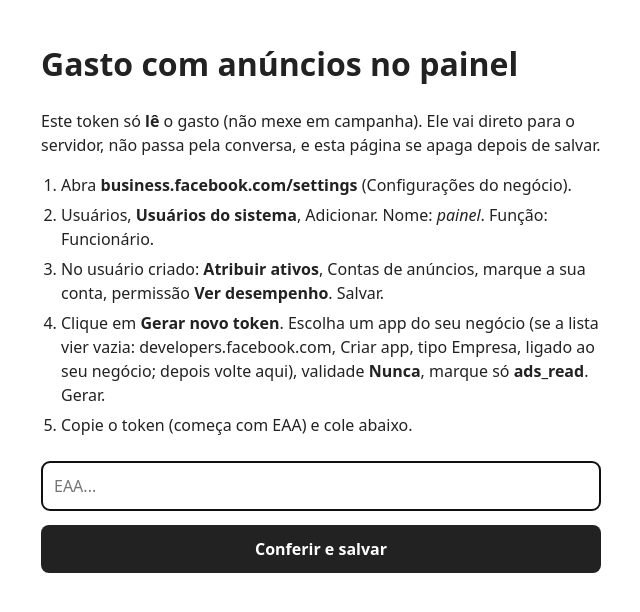
After one commit to kenui/operacao-drop, a PHP site: page /operacoes/drop-eua/produtos/projetor-pet/05-pagina/site/instalar/meta-ads.php in a window 1280 px wide. The commit adds this page. Shown: the top 612 px of the page, without its empty margins (319-959 px from the left). Run offline with PHP 8.4, Linux system fonts and the light colour scheme.

Commit message:
Painel: lucro desconta o gasto do Meta (por campanha e por dia) + página de uso único para o token ads_read
Co-Authored-By: Claude Opus 5.5 <noreply@anthropic.com>
Claude-Session: https://claude.ai/code/session_01AVFQrXTzUbJPg3Yha9ofWy

```diff
--- /dev/null
+++ b/operacoes/drop-eua/produtos/projetor-pet/05-pagina/site/instalar/meta-ads.php
@@ -0,0 +1,75 @@
+<?php
+// Página de uso único para o Kenui colar o token de LEITURA de anúncios (ads_read) SEM passar pela conversa.
+// Sobe em public_html/ com nome aleatório (ads-<token>.php). Confere o token no Meta, lista as contas de anúncio,
+// grava ../meta_ads.php (fora da pasta pública, chmod 600) e se apaga. Usado pelo painel para descontar o gasto do lucro.
+declare(strict_types=1);
+header('X-Robots-Tag: noindex');
+header('Cache-Control: no-store');
+$raiz = dirname(__DIR__);
+$dest = $raiz . '/meta_ads.php';
+
+function g(string $path, array $q): array {
+  $ch = curl_init('https://graph.facebook.com/v21.0/' . $path . '?' . http_build_query($q));
+  curl_setopt_array($ch, [CURLOPT_RETURNTRANSFER => true, CURLOPT_TIMEOUT => 20]);
+  $r = curl_exec($ch); $code = curl_getinfo($ch, CURLINFO_HTTP_CODE); curl_close($ch);
+  $j = json_decode((string)$r, true) ?: [];
+  if ($code !== 200) throw new RuntimeException((string)($j['error']['message'] ?? "HTTP $code"));
+  return $j;
+}
+
+$msg = ''; $ok = false; $contas = []; $tk = '';
+if (is_file($dest)) { $msg = 'O token de anúncios já foi salvo antes. Nada a fazer aqui.'; $ok = true; @unlink(__FILE__); }
+elseif ($_SERVER['REQUEST_METHOD'] === 'POST') {
+  $tk = trim((string)($_POST['tk'] ?? ''));
+  $conta = trim((string)($_POST['conta'] ?? ''));
+  if (!preg_match('/^EA[A-Za-z0-9]{50,400}$/', $tk)) {
+    $msg = 'Isso não parece um token do Meta (começa com EAA e é bem longo). Nada foi salvo.'; $tk = '';
+  } else {
+    try {
+      $contas = g('me/adaccounts', ['fields' => 'account_id,name,currency', 'limit' => 50, 'access_token' => $tk])['data'] ?? [];
+      if (!$contas) throw new RuntimeException('o token não enxerga nenhuma conta de anúncios. No usuário do sistema, atribua a conta de anúncios a ele (Ativos, Contas de anúncios, permissão de ver desempenho) e gere o token de novo');
+      if (count($contas) === 1) $conta = 'act_' . $contas[0]['account_id'];
+      if ($conta !== '') {
+        if (!preg_match('/^act_\d{5,20}$/', $conta)) throw new RuntimeException('conta inválida');
+        g($conta . '/insights', ['date_preset' => 'last_7d', 'fields' => 'spend', 'access_token' => $tk]); // confirma leitura do gasto
+        $moeda = ''; foreach ($contas as $c) if ('act_' . $c['account_id'] === $conta) $moeda = (string)$c['currency'];
+        $php = "<?php\n// Gravado por instalar/meta-ads.php em " . gmdate('c') . ". Só leitura de anúncios (ads_read). Não versionar.\n"
+             . "// acrescimo: imposto cobrado por cima do gasto na fatura do Meta (fração). Conferir na fatura e ajustar.\n"
+             . 'return ' . var_export(['token' => $tk, 'conta' => $conta, 'moeda' => $moeda, 'acrescimo' => 0.0], true) . ";\n";
+        if (file_put_contents($dest, $php) === false) throw new RuntimeException('não consegui gravar no servidor; avise o Claude');
+        @chmod($dest, 0600);
+        file_put_contents($raiz . '/instalacao.log', gmdate('c') . " meta_ads ok conta=$conta moeda=$moeda\n", FILE_APPEND);
+        @unlink(__FILE__);
+        $ok = true; $tk = '';
+        $msg = 'Pronto. Token conferido no Meta (conta ' . htmlspecialchars($conta) . ', moeda ' . htmlspecialchars($moeda) . ') e salvo fora da pasta pública. Esta página já se apagou. O gasto aparece no painel em até 15 minutos. Pode avisar o Claude.';
+      } else {
+        $msg = 'Token aceito. Escolha qual conta de anúncios o painel deve ler.';
+      }
+    } catch (Throwable $e) {
+      $msg = 'O Meta recusou (' . htmlspecialchars($e->getMessage()) . '). Nada foi salvo.'; $tk = ''; $contas = [];
+    }
+  }
+}
+?><!doctype html><html lang="pt-BR"><head><meta charset="utf-8"><meta name="viewport" content="width=device-width,initial-scale=1"><meta name="robots" content="noindex">
+<title>Token de anúncios</title>
+<style>body{font:16px/1.5 system-ui,sans-serif;max-width:560px;margin:40px auto;padding:0 16px;color:#222}input,select{width:100%;padding:12px;font:inherit;border:1px solid #bbb;border-radius:8px;box-sizing:border-box;margin-top:8px}button{margin-top:14px;padding:12px 18px;font:inherit;font-weight:600;border:0;border-radius:8px;background:#222;color:#fff;width:100%}.m{padding:12px;border-radius:8px;background:#f4f4f4;margin:16px 0}.ok{background:#e6f6ea}ol{padding-left:20px}li{margin:6px 0}</style></head><body>
+<h1>Gasto com anúncios no painel</h1>
+<?php if ($msg): ?><p class="m<?= $ok ? ' ok' : '' ?>"><?= $msg ?></p><?php endif; ?>
+<?php if (!$ok): ?>
+<?php if (!$contas): ?>
+<p>Este token só <b>lê</b> o gasto (não mexe em campanha). Ele vai direto para o servidor, não passa pela conversa, e esta página se apaga depois de salvar.</p>
+<ol>
+<li>Abra <b>business.facebook.com/settings</b> (Configurações do negócio).</li>
+<li>Usuários, <b>Usuários do sistema</b>, Adicionar. Nome: <i>painel</i>. Função: Funcionário.</li>
+<li>No usuário criado: <b>Atribuir ativos</b>, Contas de anúncios, marque a sua conta, permissão <b>Ver desempenho</b>. Salvar.</li>
+<li>Clique em <b>Gerar novo token</b>. Escolha um app do seu negócio (se a lista vier vazia: developers.facebook.com, Criar app, tipo Empresa, ligado ao seu negócio; depois volte aqui), validade <b>Nunca</b>, marque só <b>ads_read</b>. Gerar.</li>
+<li>Copie o token (começa com EAA) e cole abaixo.</li>
+</ol>
+<form method="post" autocomplete="off"><input type="password" name="tk" placeholder="EAA..." required autofocus><button type="submit">Conferir e salvar</button></form>
+<?php else: ?>
+<form method="post" autocomplete="off"><input type="hidden" name="tk" value="<?= htmlspecialchars($tk) ?>">
+<select name="conta"><?php foreach ($contas as $c): ?><option value="act_<?= htmlspecialchars((string)$c['account_id']) ?>"><?= htmlspecialchars($c['name'] . ' (' . $c['account_id'] . ', ' . $c['currency'] . ')') ?></option><?php endforeach; ?></select>
+<button type="submit">Salvar esta conta</button></form>
+<?php endif; ?>
+<?php endif; ?>
+</body></html>
```
Also changed, not shown: operacoes/drop-eua/produtos/projetor-pet/05-pagina/site/public_html/api/_ads.php (added, +73 -0 lines), operacoes/drop-eua/produtos/projetor-pet/05-pagina/site/public_html/painel-05175be75f81/index.php (+23 -9 lines), 1 other file.
